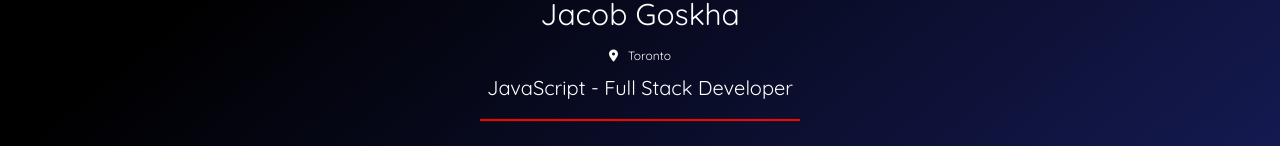
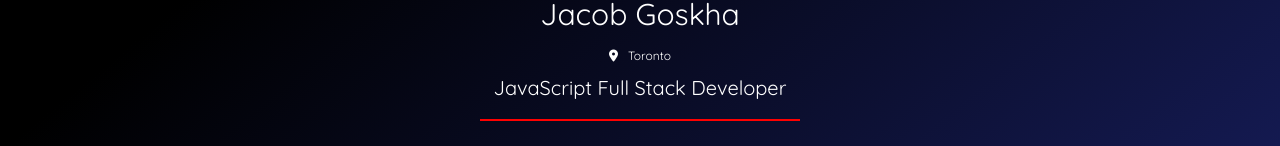
Before and after one commit to Jacksard/newportfolio, a React (Create React App) app: page / in a window 1280 px wide. Shown: the part 253-399 px from the top of the page. Built offline with nearby package versions, Linux system fonts and the light colour scheme.

Commit message:
change title name

```diff
--- a/src/App.js
+++ b/src/App.js
@@ -25,7 +25,7 @@ class App extends Component {
             <p className='location'>
               <i class='fas fa-map-marker-alt'></i>Toronto
             </p>
-            <p className='title'>JavaScript - Full Stack Developer</p>
+            <p className='title'>JavaScript Full Stack Developer</p>
             <div className='underLine'></div>
           </header>
 
```
